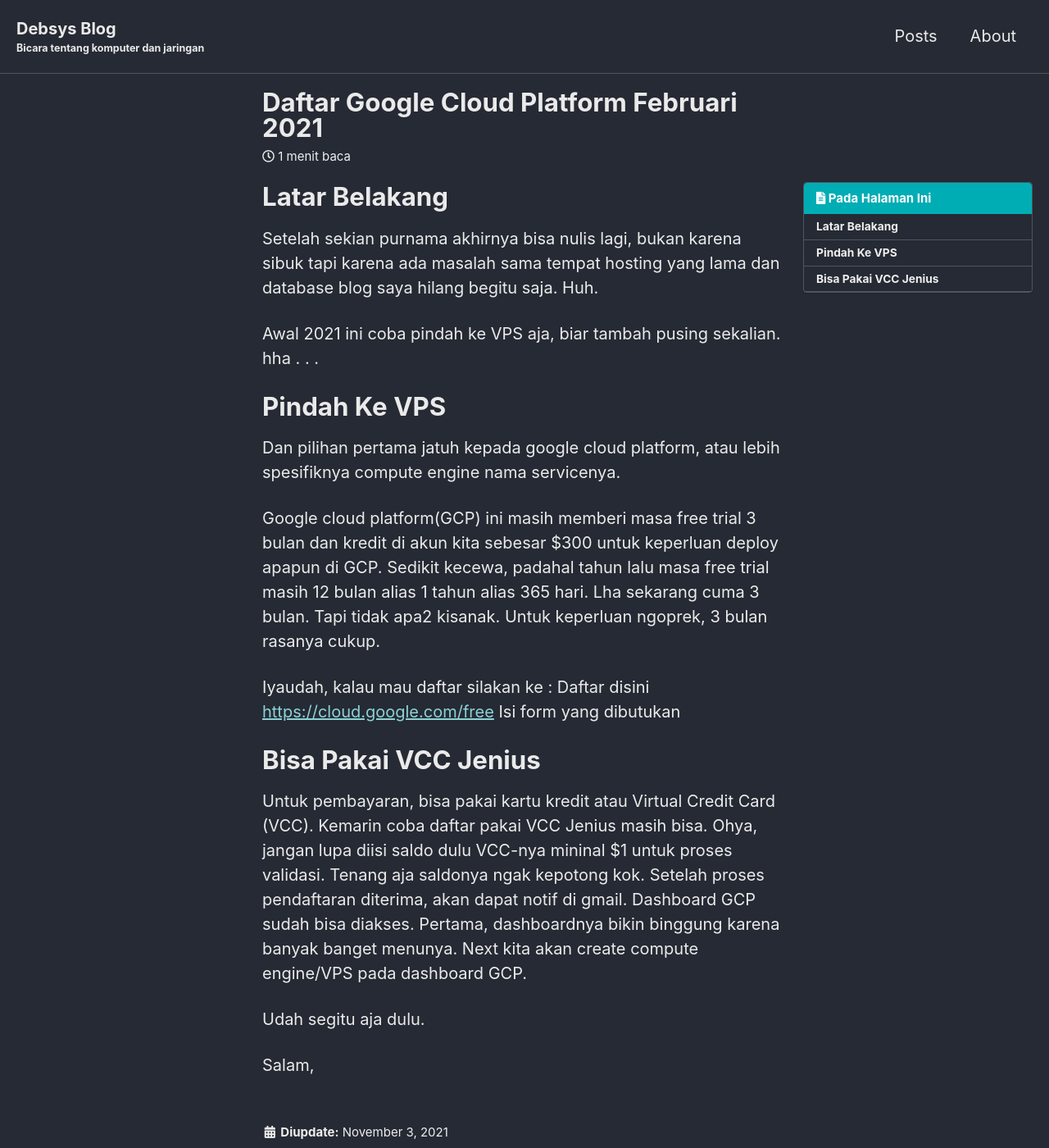
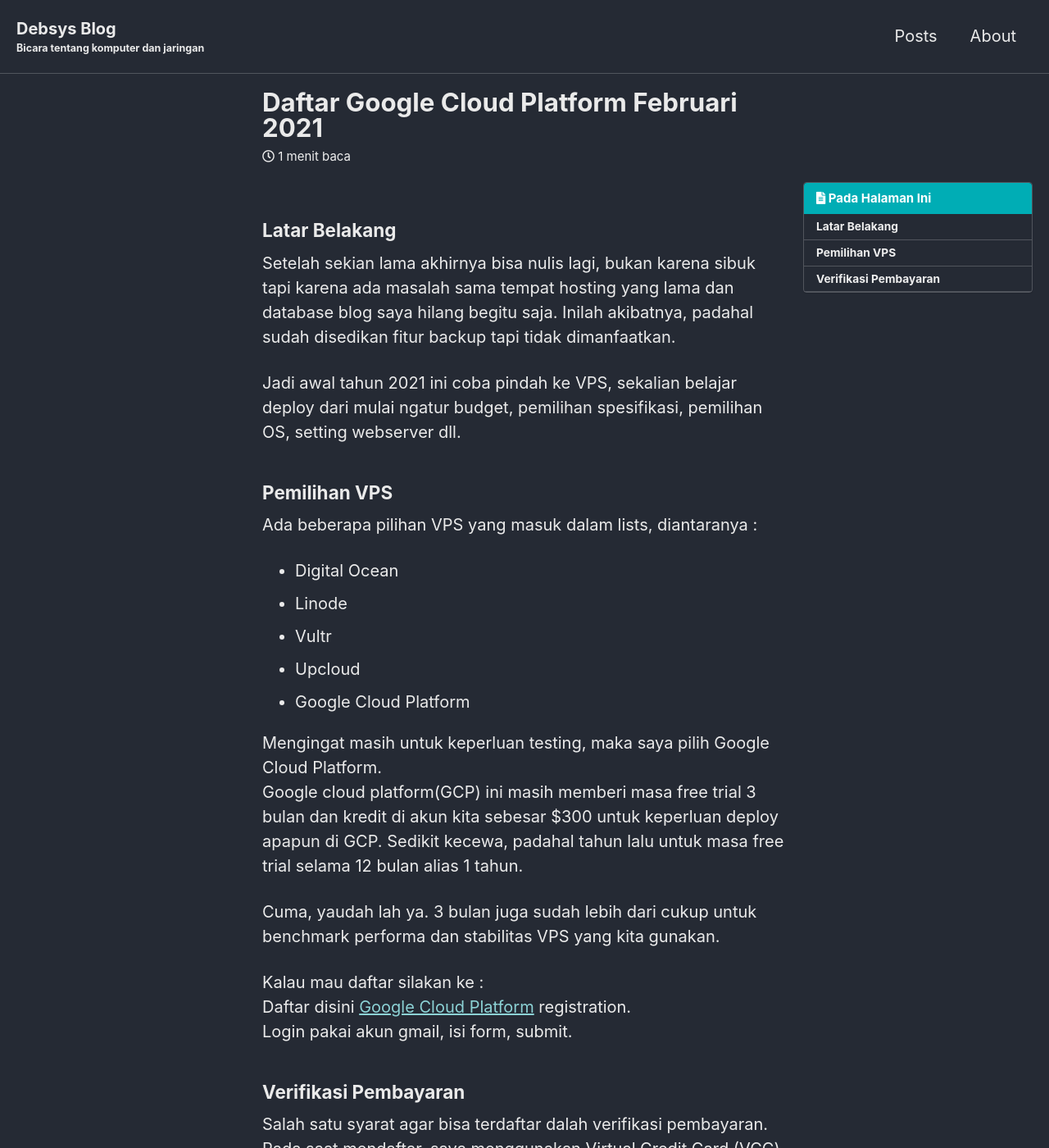
Before and after one commit to debsys/debsys.github.io, a Jekyll site: the page built from _posts/2021-11-03-daftar-gcp.md, in a window 1280 px wide and 1400 px high. Shown: the whole window at 82% size. Built offline with Jekyll 4.4.1, drawn with Linux system fonts in a browser that asks for light colours; cached includes are drawn as plain includes; comment, search, counter and statistics services are not loaded; some of the changed text lies outside the part shown.

Commit message:
Update 2021-11-03-daftar-gcp.md

```diff
--- a/_posts/2021-11-03-daftar-gcp.md
+++ b/_posts/2021-11-03-daftar-gcp.md
@@ -4,28 +4,35 @@ layout: single
 toc: true
 ---
 
-# Latar Belakang
-Setelah sekian purnama akhirnya bisa nulis lagi, bukan karena sibuk tapi karena ada masalah sama tempat hosting yang lama dan database blog saya hilang begitu saja. Huh.
+### Latar Belakang
+Setelah sekian lama akhirnya bisa nulis lagi, bukan karena sibuk tapi karena ada masalah sama tempat hosting yang lama dan database blog saya hilang begitu saja. Inilah akibatnya, padahal sudah disedikan fitur backup tapi tidak dimanfaatkan.
 
-Awal 2021 ini coba pindah ke VPS aja, biar tambah pusing sekalian. hha . . .
+Jadi awal tahun 2021 ini coba pindah ke VPS, sekalian belajar deploy dari mulai ngatur budget, pemilihan spesifikasi, pemilihan OS, setting webserver dll.
 
-# Pindah Ke VPS
-Dan pilihan pertama jatuh kepada google cloud platform, atau lebih spesifiknya compute engine nama servicenya.
+### Pemilihan VPS
+Ada beberapa pilihan VPS yang masuk dalam lists, diantaranya :
+- Digital Ocean
+- Linode
+- Vultr
+- Upcloud
+- Google Cloud Platform
 
-Google cloud platform(GCP) ini masih memberi masa free trial 3 bulan dan kredit di akun kita sebesar $300 untuk keperluan deploy apapun di GCP. Sedikit kecewa, padahal tahun lalu masa free trial masih 12 bulan alias 1 tahun alias 365 hari. Lha sekarang cuma 3 bulan.
-Tapi tidak apa2 kisanak. Untuk keperluan ngoprek, 3 bulan rasanya cukup.
+Mengingat masih untuk keperluan testing, maka saya pilih Google Cloud Platform.
+Google cloud platform(GCP) ini masih memberi masa free trial 3 bulan dan kredit di akun kita sebesar $300 untuk keperluan deploy apapun di GCP. Sedikit kecewa, padahal tahun lalu untuk masa free trial selama 12 bulan alias 1 tahun.
 
-Iyaudah, kalau mau daftar silakan ke :
-Daftar disini <a rel="noreferrer noopener" href="https://cloud.google.com/free" target="_blank">https://cloud.google.com/free</a>
-Isi form yang dibutukan
+Cuma, yaudah lah ya. 3 bulan juga sudah lebih dari cukup untuk benchmark performa dan stabilitas VPS yang kita gunakan.
 
-# Bisa Pakai VCC Jenius
-Untuk pembayaran, bisa pakai kartu kredit atau Virtual Credit Card (VCC). Kemarin coba daftar pakai VCC Jenius masih bisa.
-Ohya, jangan lupa diisi saldo dulu VCC-nya mininal $1 untuk proses validasi. Tenang aja saldonya ngak kepotong kok.
+Kalau mau daftar silakan ke :
+Daftar disini [Google Cloud Platform](https://cloud.google.com/free) registration.
+Login pakai akun gmail, isi form, submit.
+
+### Verifikasi Pembayaran
+Salah satu syarat agar bisa terdaftar dalah verifikasi pembayaran.
+Pada saat mendaftar, saya menggunakan Virtual Credit Card (VCC) dari Jenius BTPN. Dan masih bisa di verifikasi dengan lancar.
+Jangan lupa diisi saldo dulu VCC-nya mininal $1 untuk proses validasi. Tenang aja saldonya ngak kepotong kok.
+
 Setelah proses pendaftaran diterima, akan dapat notif di gmail. Dashboard GCP sudah bisa diakses.
-Pertama, dashboardnya bikin binggung karena banyak banget menunya.
 Next kita akan create compute engine/VPS pada dashboard GCP.
 
-Udah segitu aja dulu.
 
 Salam,
```
